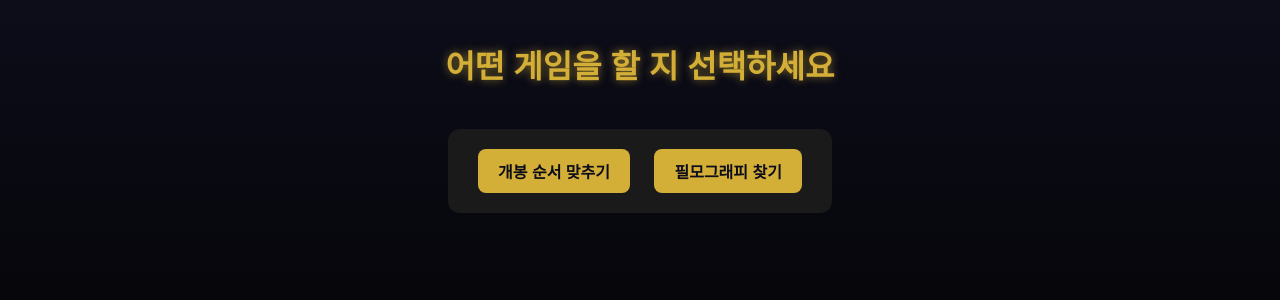
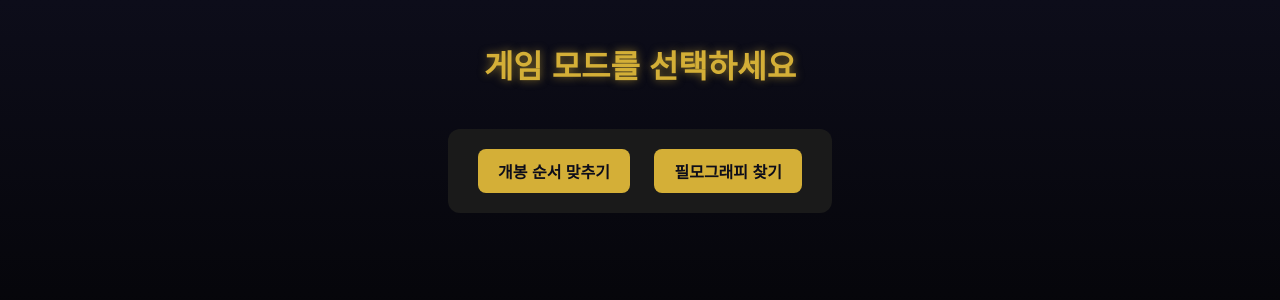
Before and after one commit to yhs1202/Python_My_Cinema, a Flask app: page /game in a window 1280 px wide. Shown: the top 300 px of the page. Run offline with Flask 3, Linux system fonts and the light colour scheme.

Commit message:
디자인 수정 1-1

```diff
--- a/templates/game.html
+++ b/templates/game.html
@@ -129,7 +129,7 @@
     </style>
 </head>
 <body>
-    <h1 id="game-title">어떤 게임을 할 지 선택하세요</h1>
+    <h1 id="game-title">게임 모드를 선택하세요</h1>
 
     <div id="game-setup">
         <button class="btn-mode" id="start-mode1">개봉 순서 맞추기</button>
```
